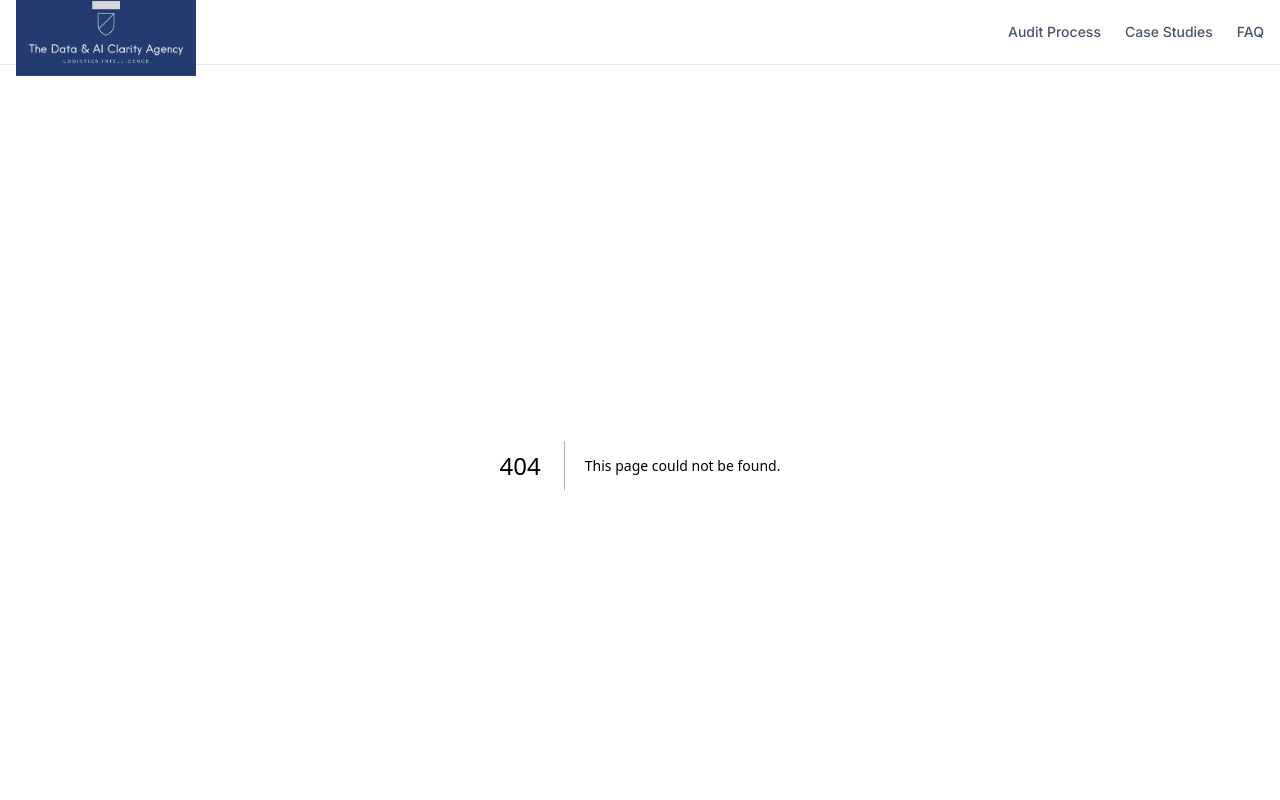
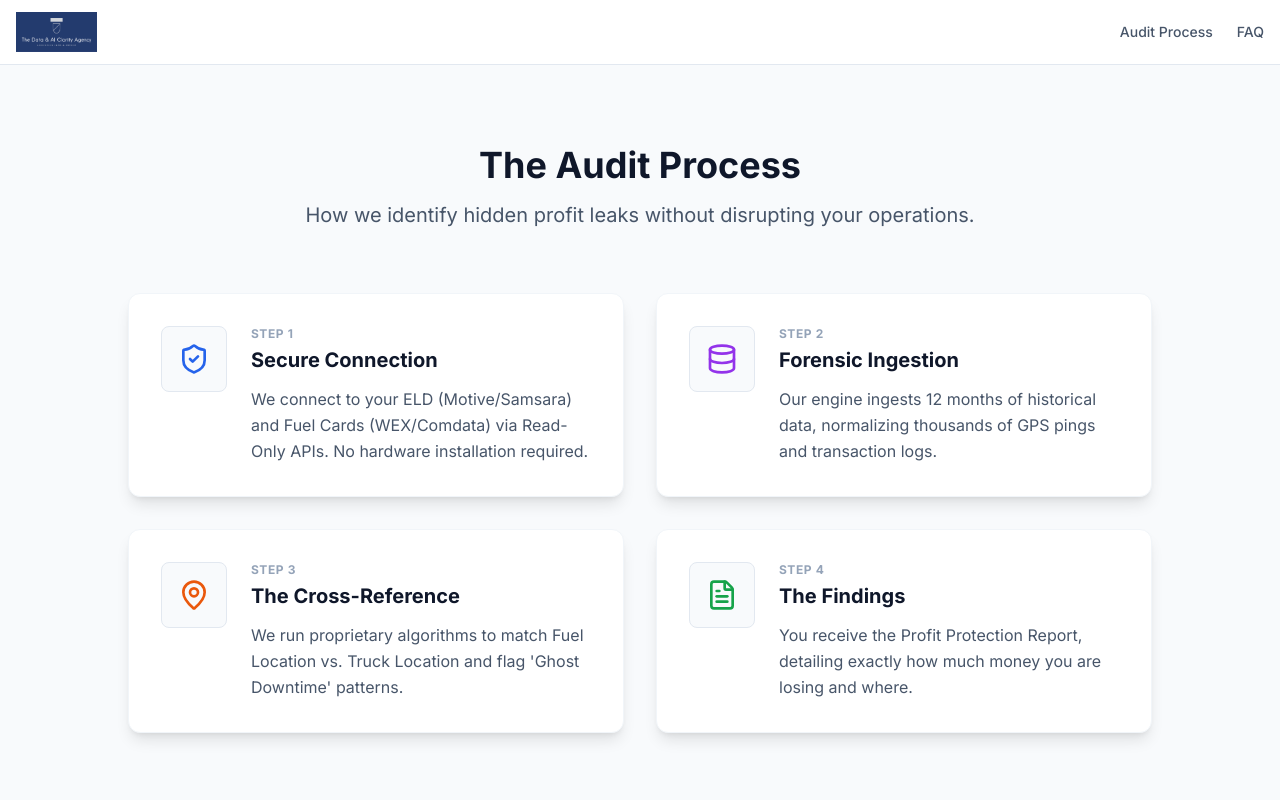
Before and after one commit to DrakeDamon/fleet-ai-agency, a Next.js app in the folder frontend/: page /audit-process in a window 1280 px wide. Before the commit this address had no page. Shown: the top 800 px of the page. Built offline with nearby package versions, Linux system fonts and the light colour scheme.

Commit message:
feat: Production polish (Header fixes, Audit Process, FAQ pages)

```diff
--- /dev/null
+++ b/frontend/app/audit-process/page.tsx
@@ -0,0 +1,59 @@
+import React from 'react';
+import { ShieldCheck, Database, MapPin, FileText } from 'lucide-react';
+
+export default function AuditProcessPage() {
+  const steps = [
+    {
+      title: "Secure Connection",
+      description: "We connect to your ELD (Motive/Samsara) and Fuel Cards (WEX/Comdata) via Read-Only APIs. No hardware installation required.",
+      icon: <ShieldCheck className="h-8 w-8 text-blue-600" />
+    },
+    {
+      title: "Forensic Ingestion",
+      description: "Our engine ingests 12 months of historical data, normalizing thousands of GPS pings and transaction logs.",
+      icon: <Database className="h-8 w-8 text-purple-600" />
+    },
+    {
+      title: "The Cross-Reference",
+      description: "We run proprietary algorithms to match Fuel Location vs. Truck Location and flag 'Ghost Downtime' patterns.",
+      icon: <MapPin className="h-8 w-8 text-orange-600" />
+    },
+    {
+      title: "The Findings",
+      description: "You receive the Profit Protection Report, detailing exactly how much money you are losing and where.",
+      icon: <FileText className="h-8 w-8 text-green-600" />
+    }
+  ];
+
+  return (
+    <main className="min-h-screen bg-slate-50 py-20 px-4">
+      <div className="container mx-auto max-w-5xl">
+        <div className="text-center mb-16">
+          <h1 className="text-4xl font-bold text-slate-900 mb-4">The Audit Process</h1>
+          <p className="text-xl text-slate-600 max-w-2xl mx-auto">
+            How we identify hidden profit leaks without disrupting your operations.
+          </p>
+        </div>
+
+        <div className="grid md:grid-cols-2 gap-8">
+          {steps.map((step, index) => (
+            <div key={index} className="bg-white p-8 rounded-xl shadow-lg border border-slate-100 flex gap-6 items-start hover:shadow-xl transition-shadow">
+              <div className="flex-shrink-0 bg-slate-50 p-4 rounded-lg border border-slate-200">
+                {step.icon}
+              </div>
+              <div>
+                <div className="text-xs font-bold text-slate-400 uppercase tracking-wider mb-1">
+                  Step {index + 1}
+                </div>
+                <h3 className="text-xl font-bold text-slate-900 mb-3">{step.title}</h3>
+                <p className="text-slate-600 leading-relaxed">
+                  {step.description}
+                </p>
+              </div>
+            </div>
+          ))}
+        </div>
+      </div>
+    </main>
+  );
+}
--- /dev/null
+++ b/frontend/app/faq/page.tsx
@@ -0,0 +1,47 @@
+import React from 'react';
+
+export default function FAQPage() {
+  const faqs = [
+    {
+      question: "Is my data safe?",
+      answer: "Yes. We use Read-Only API tokens. We cannot change your data, only view it. All data is encrypted."
+    },
+    {
+      question: "Do I qualify for the Guarantee?",
+      answer: "The $20,000 Guarantee applies to fleets with 20+ active trucks and 12 months of data. Smaller fleets still benefit from the audit but do not qualify for the cash-back guarantee."
+    },
+    {
+      question: "How long does it take?",
+      answer: "The automated scan takes 3 to 5 Business Days. Your Priority Review Call happens as soon as you book it."
+    }
+  ];
+
+  return (
+    <main className="min-h-screen bg-slate-50 py-20 px-4">
+      <div className="container mx-auto max-w-3xl">
+        <div className="text-center mb-16">
+          <h1 className="text-4xl font-bold text-slate-900 mb-4">Frequently Asked Questions</h1>
+          <p className="text-xl text-slate-600">
+            Common questions about the Fleet Data Audit.
+          </p>
+        </div>
+
+        <div className="space-y-6">
+          {faqs.map((faq, index) => (
+            <div key={index} className="bg-white rounded-xl shadow-md border border-slate-200 overflow-hidden">
+              <div className="p-6">
+                <h3 className="text-lg font-bold text-slate-900 mb-3 flex items-center gap-3">
+                  <span className="bg-blue-100 text-blue-700 text-xs px-2 py-1 rounded-full">Q</span>
+                  {faq.question}
+                </h3>
+                <p className="text-slate-600 pl-9 leading-relaxed">
+                  {faq.answer}
+                </p>
+              </div>
+            </div>
+          ))}
+        </div>
+      </div>
+    </main>
+  );
+}
--- a/frontend/components/Header.tsx
+++ b/frontend/components/Header.tsx
@@ -6,20 +6,20 @@ export default function Header() {
     <header className="bg-white border-b border-slate-200 sticky top-0 z-50">
       <div className="container mx-auto px-4 h-16 flex items-center justify-between">
         <Link href="/" className="flex items-center gap-2">
-            <Image
-                src="/logos/fleet logo.png"
-                alt="Fleet Clarity"
-                width={180}
-                height={50}
-                className="object-contain"
-                priority
-            />
+            <div className="relative h-10 w-40">
+                <Image
+                    src="/logos/fleet logo.png"
+                    alt="Fleet Clarity"
+                    fill
+                    className="object-contain object-left"
+                    priority
+                />
+            </div>
         </Link>
 
         <div className="hidden md:flex items-center gap-6 text-sm font-medium text-slate-600">
-            <span>Audit Process</span>
-            <span>Case Studies</span>
-            <span>FAQ</span>
+            <Link href="/audit-process" className="hover:text-slate-900 transition-colors">Audit Process</Link>
+            <Link href="/faq" className="hover:text-slate-900 transition-colors">FAQ</Link>
         </div>
       </div>
     </header>
```
